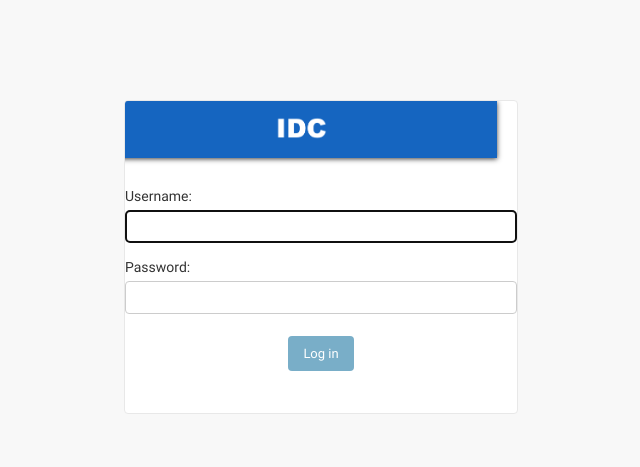
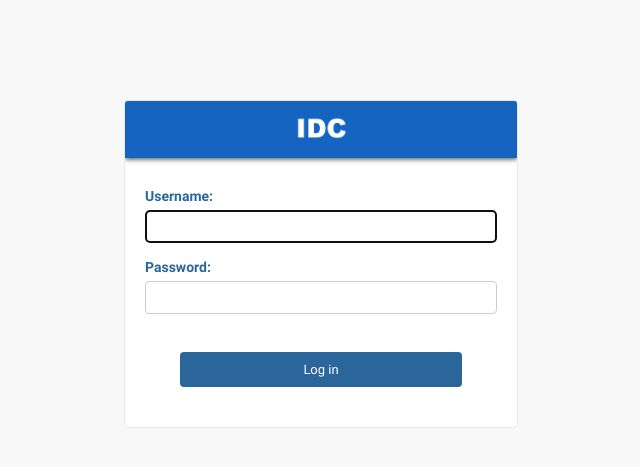
Before and after one commit to DheerendraRathor/idc, a Django app: page /admin/login/?next=/admin/ in a window 1280 px wide. Shown: the top 467 px of the page, without its empty margins (319-959 px from the left). Run offline with Django 3.2, Linux system fonts and the light colour scheme; parts of the project's set-up code (start-up, migrations or seed data) failed here and were passed over.

Commit message:
Updating Admin UI

```diff
--- a/idc/static/css/admin.css
+++ b/idc/static/css/admin.css
@@ -4,7 +4,7 @@
     padding: 31px 18px 31px 36px;
     background-color: #1565C0;
     border-bottom: none;
-    box-shadow: 0px 1px 5px rgba(50, 50, 50, 0.95);
+    box-shadow: 0 1px 5px rgba(50, 50, 50, 0.95);
 }
 
 #welcome {
@@ -18,18 +18,73 @@
     padding: 0 !important;
 }
 
+#content .module {
+    margin: 10px;
+    border-radius: 4px;
+}
+
+.vTextField,
+.vURLField,
+.vLargeTextField {
+    padding: 12px!important;
+    border: none!important;
+    border-radius: 0;
+    border-bottom: 1px solid rgba(0, 0, 0, 0.2)!important;
+}
+
+#content .module caption {
+    background-color: #1565C0;
+    padding: 12px;
+    border-radius: 4px 4px 0 0;
+    font-size: 16px;
+}
+
+#content .module td,
+#content .module th {
+    padding: 12px;
+    font-size: 14px;
+}
+
 .object-tools li a:link,
 .object-tools li a:visited {
     background: none;
     padding: 12px;
 }
 
-#content-main {
+#login-form {
     padding: 20px;
+}
+
+#login-form input {
+    width: 100%;
+}
+
+#login-form label {
+    font-size: 14px;
+    font-weight: bold;
+    color: #2b669a;
+}
+
+#login-form .submit-row {
+    padding: 32px 0 0 0;
+    text-align: center;
+}
+
+#login-form .submit-row input {
+    background-color: #2b669a;
+    width: 80%;
+    margin: auto;
+}
+
+#content {
+    width: 100% !important;
+    padding: 0 !important;
+    margin: 0 !important;
 }
 
 #content > h1 {
     font-size: large;
+    width: 100%;
     text-transform: uppercase;
     padding: 16px 16px 16px 36px;
     color: #ffffff;
@@ -40,6 +95,10 @@
 
 .breadcrumbs {
     background-color: #313443 !important;
+}
+
+.messagelist li {
+    margin: 0 !important;
 }
 
 .admin-header-button {
@@ -69,9 +128,9 @@
 
 .select2-selection__choice {
     background-color: #204d74 !important;
-    border: none!important;
-    color: #ffffff!important;
-    padding: 8px 12px!important;
+    border: none !important;
+    color: #ffffff !important;
+    padding: 8px 12px !important;
 }
 
 .select2-selection__choice__remove {
@@ -79,9 +138,9 @@
 }
 
 .admin-input-title {
-    font-size: 18px!important;
+    font-size: 18px !important;
     font-weight: bold;
-    color: #2b669a!important;
+    color: #2b669a !important;
     padding: 8px;
 }
 
@@ -101,6 +160,6 @@
 }
 
 .admin-submit-button {
-    background-color: #1565C0!important;
+    background-color: #1565C0 !important;
     text-transform: uppercase;
 }
--- a/idc/templates/admin/base.html
+++ b/idc/templates/admin/base.html
@@ -23,7 +23,7 @@
       data-admin-utc-offset="{% now "Z" %}">
 
 <!-- Container -->
-<div id="container">
+<div id="container" class="idc-admin">
 
     {% if not is_popup %}
         <!-- Header -->
```
